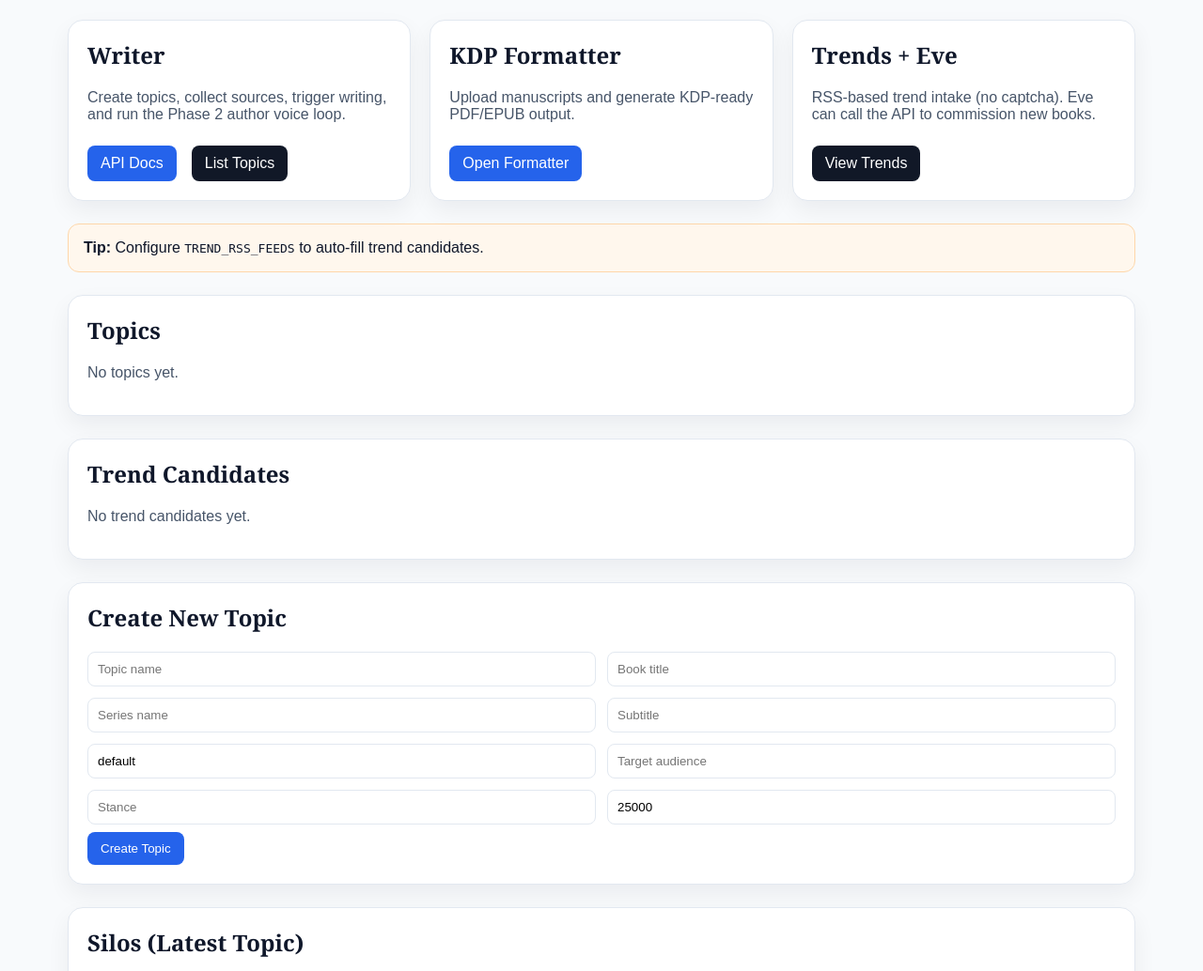
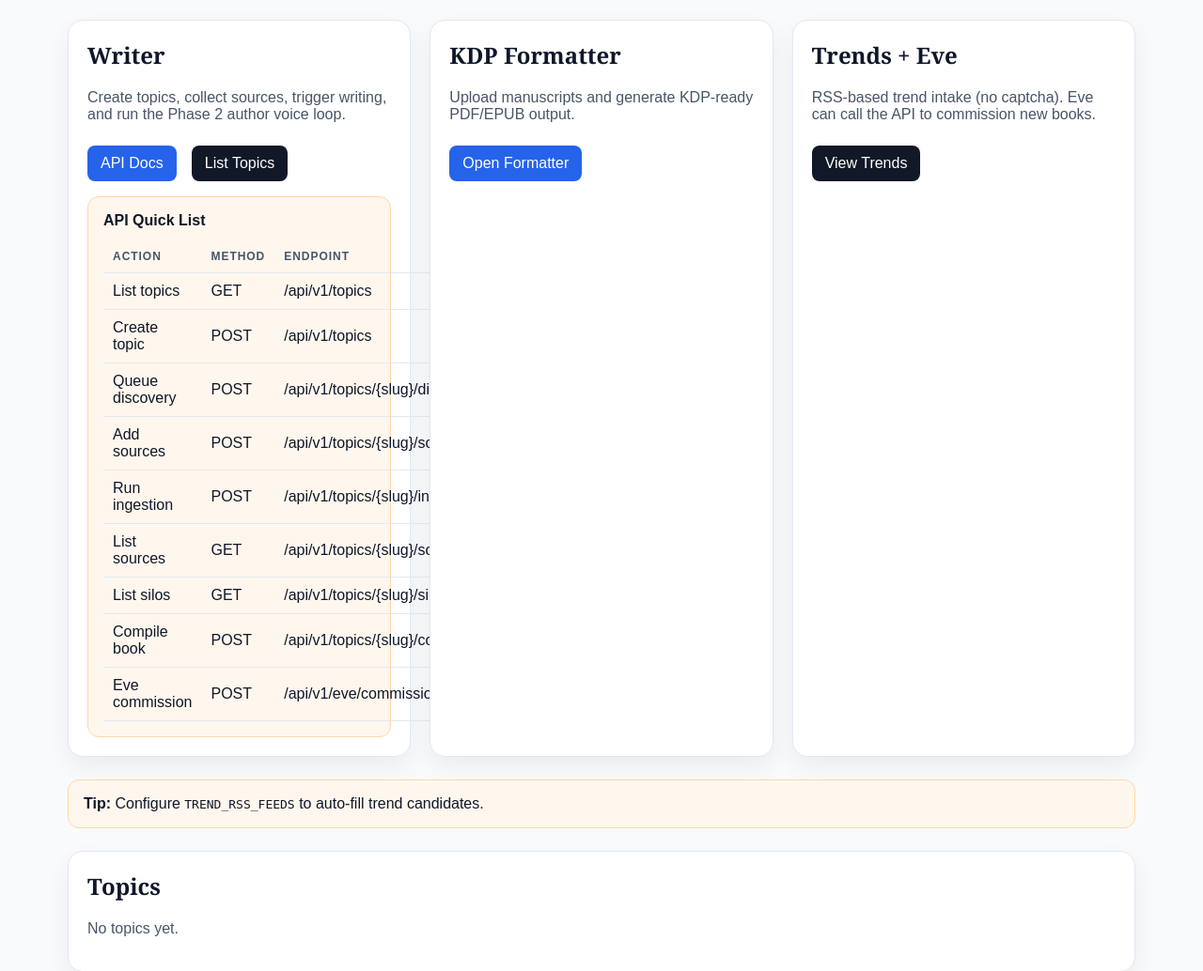
Before and after one commit to MarquisdeMayfair/KDP-Formatter, a FastAPI app: template book_factory/app/templates/dashboard.html in a window 1280 px wide. Shown: the part 142-1176 px from the top of the page at 94% size. Run offline with FastAPI, Linux system fonts and the light colour scheme; the template is opened without the code that fills it, so the values that code supplies are empty.

Commit message:
Add API quick list to dashboard

```diff
--- a/book_factory/app/templates/dashboard.html
+++ b/book_factory/app/templates/dashboard.html
@@ -57,6 +57,29 @@
                 <div class="actions">
                     <a href="/docs">API Docs</a>
                     <a href="/api/v1/topics" class="secondary">List Topics</a>
+                </div>
+                <div class="note" style="margin-top: 16px;">
+                    <strong>API Quick List</strong>
+                    <table>
+                        <thead>
+                            <tr>
+                                <th>Action</th>
+                                <th>Method</th>
+                                <th>Endpoint</th>
+                            </tr>
+                        </thead>
+                        <tbody>
+                            <tr><td>List topics</td><td>GET</td><td>/api/v1/topics</td></tr>
+                            <tr><td>Create topic</td><td>POST</td><td>/api/v1/topics</td></tr>
+                            <tr><td>Queue discovery</td><td>POST</td><td>/api/v1/topics/{slug}/discover/queue</td></tr>
+                            <tr><td>Add sources</td><td>POST</td><td>/api/v1/topics/{slug}/sources</td></tr>
+                            <tr><td>Run ingestion</td><td>POST</td><td>/api/v1/topics/{slug}/ingest</td></tr>
+                            <tr><td>List sources</td><td>GET</td><td>/api/v1/topics/{slug}/sources</td></tr>
+                            <tr><td>List silos</td><td>GET</td><td>/api/v1/topics/{slug}/silos</td></tr>
+                            <tr><td>Compile book</td><td>POST</td><td>/api/v1/topics/{slug}/compile</td></tr>
+                            <tr><td>Eve commission</td><td>POST</td><td>/api/v1/eve/commission</td></tr>
+                        </tbody>
+                    </table>
                 </div>
             </div>
             <div class="card">
```
